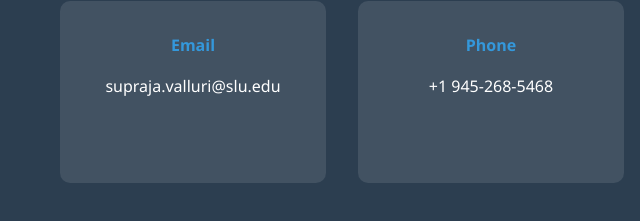
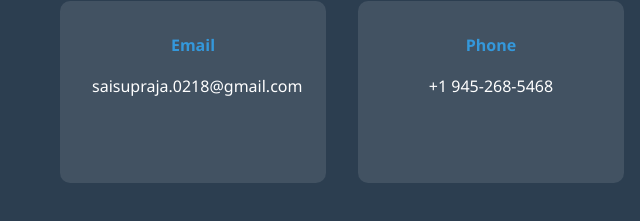
Before and after one commit to ValluriSupraja/vallurisupraja.github.io, a plain HTML site: page index.html in a window 1280 px wide. Shown: the part 4668-4889 px from the top of the page, 0-640 px from the left. Drawn offline with Linux system fonts and the light colour scheme.

Commit message:
Update index.html
Updated emailId

```diff
--- a/index.html
+++ b/index.html
@@ -179,7 +179,7 @@
             <div class="contact-info fade-in">
                 <div class="contact-item">
                     <h4>Email</h4>
-                    <p>supraja.valluri@slu.edu</p>
+                    <p>saisupraja.0218@gmail.com</p>
                 </div>
                 <div class="contact-item">
                     <h4>Phone</h4>
```
